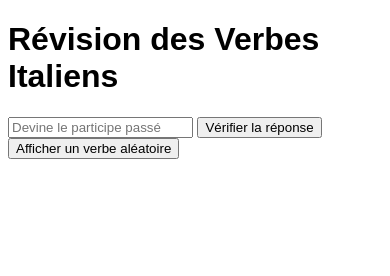
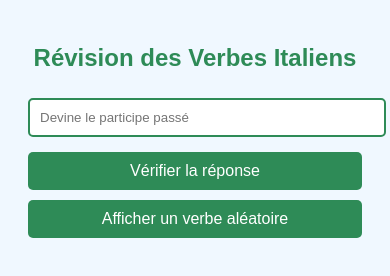
Before and after one commit to sibylledlmn/Participes-Pass-s-Italien, a plain HTML site: page index.html in a window 390 px wide. Drawn offline with Linux system fonts and the light colour scheme.

Commit message:
Update index.html

```diff
--- a/index.html
+++ b/index.html
@@ -3,16 +3,61 @@
   <head>
     <meta charset="UTF-8" />
     <meta name="viewport" content="width=device-width, initial-scale=1.0" />
-    <title>Révision des Verbes Italiens</title>
+    <title>Révision des Participes Passés Italiens</title>
  <style>
         body {
             font-family: Arial, sans-serif;
+            background-color: #f0f8ff;
+            color: #333;
+            padding: 20px;
+        }
+        h1 {
+            text-align: center;
+            color: #2e8b57;
         }
         .verb {
             font-weight: bold;
+            font-size: 1.5em;
+            margin: 20px 0;
+            text-align: center;
+            color: #ff6347;
+        }
+        input[type="text"] {
+            width: 100%;
+            padding: 10px;
+            margin: 10px 0;
+            border: 2px solid #2e8b57;
+            border-radius: 5px;
+        }
+        button {
+            background-color: #2e8b57;
+            color: white;
+            padding: 10px 15px;
+            border: none;
+            border-radius: 5px;
+            cursor: pointer;
+            width: 100%;
+            margin: 5px 0;
+        }
+        button:hover {
+            background-color: #1f5e3a;
         }
         #answer {
             display: none;
+            text-align: center;
+            margin-top: 20px;
+            font-size: 1.2em;
+        }
+        @media (max-width: 600px) {
+            h1 {
+                font-size: 1.5em;
+            }
+            .verb {
+                font-size: 1.2em;
+            }
+            button {
+                font-size: 1em;
+            }
         }
     </style>
   </head>
```
Lines whose indentation alone changed are shown as unchanged.
